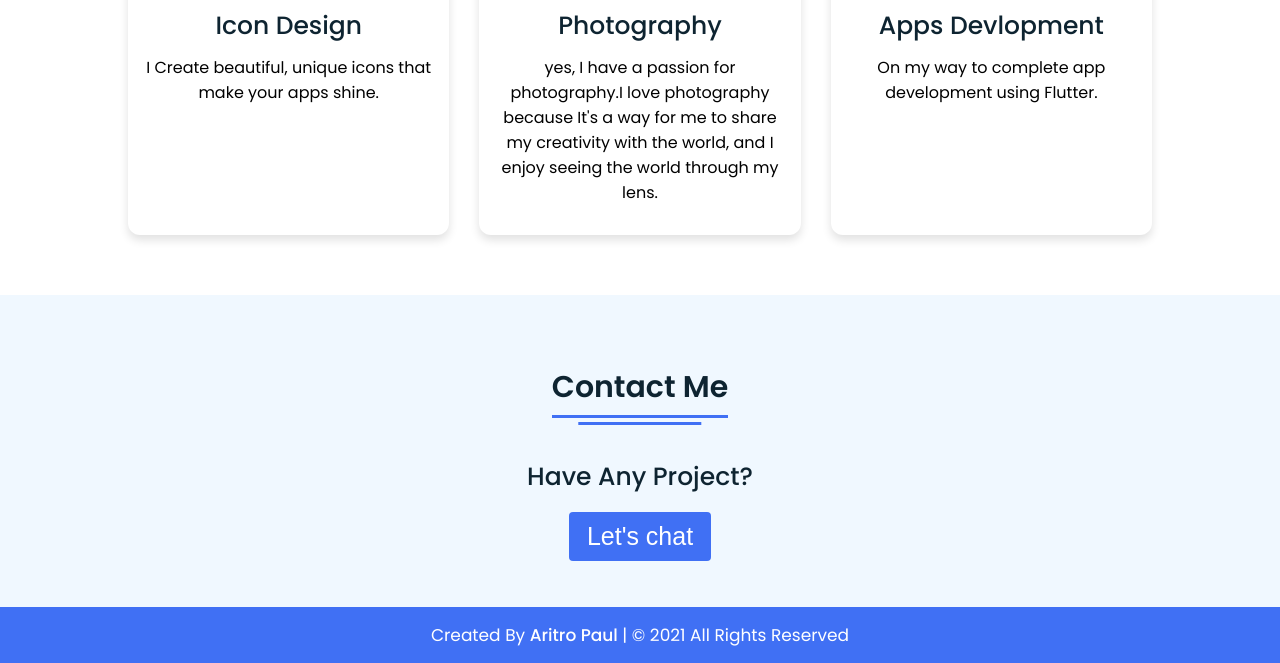
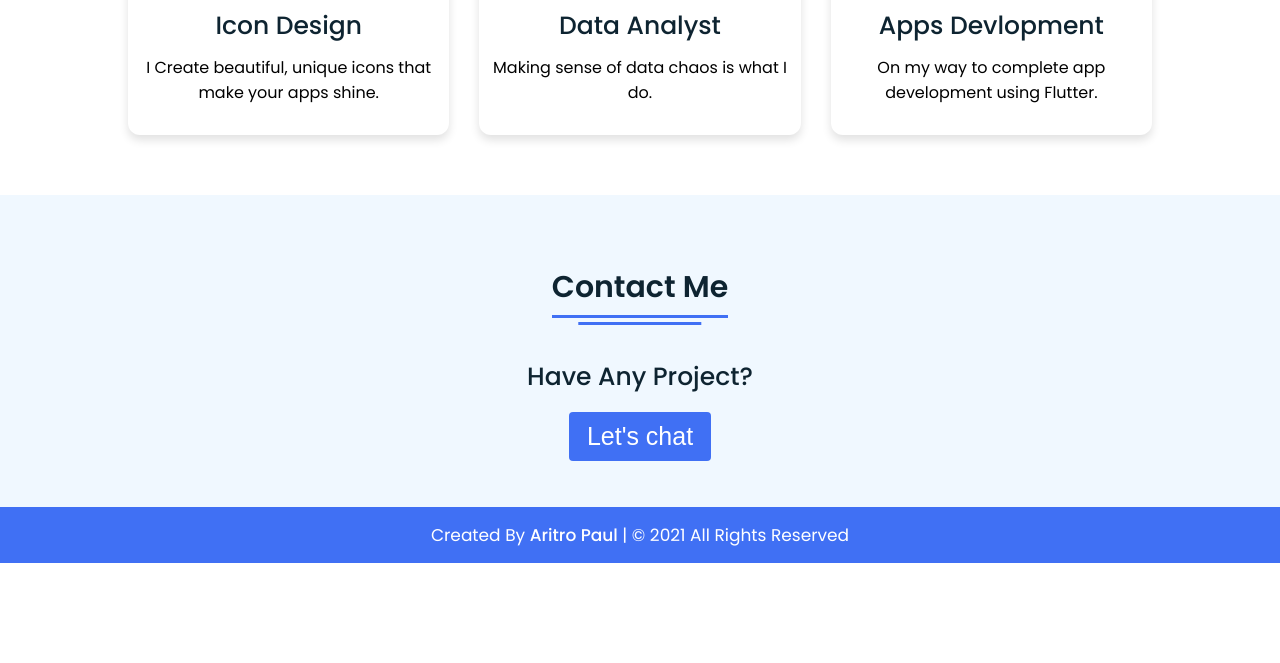
Before and after one commit to Jigsaw46/aritropaul.me, a plain HTML site: page index.html in a window 1280 px wide. Shown: the part 2612-3275 px from the top of the page. After the commit the page ends 3175 px from the top, so only its background shows below. Drawn offline with Linux system fonts and the light colour scheme.

Commit message:
Update index.html

```diff
--- a/index.html
+++ b/index.html
@@ -150,8 +150,8 @@
          <div class="icon">
            <i class="fas fa-camera-retro"></i>
        </div>
-       <div class="topic">Photography</div>
-       <p>yes, I have a passion for photography.I love photography because It's a way for me to share my creativity with the world, and I enjoy seeing the world through my lens.</p>
+       <div class="topic">Data Analyst</div>
+       <p>Making sense of data chaos is what I do.</p>
      </div>
        <div class="box">
          <div class="icon">
```
